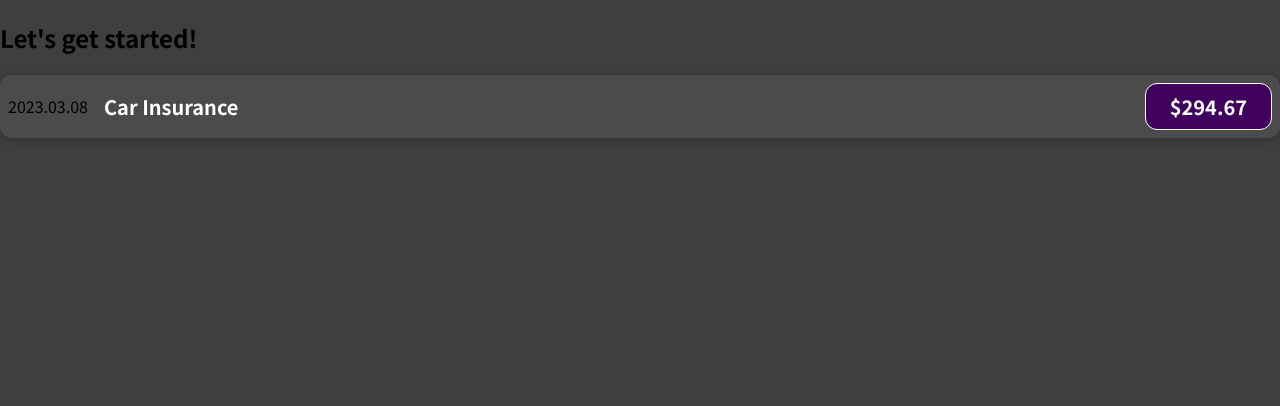
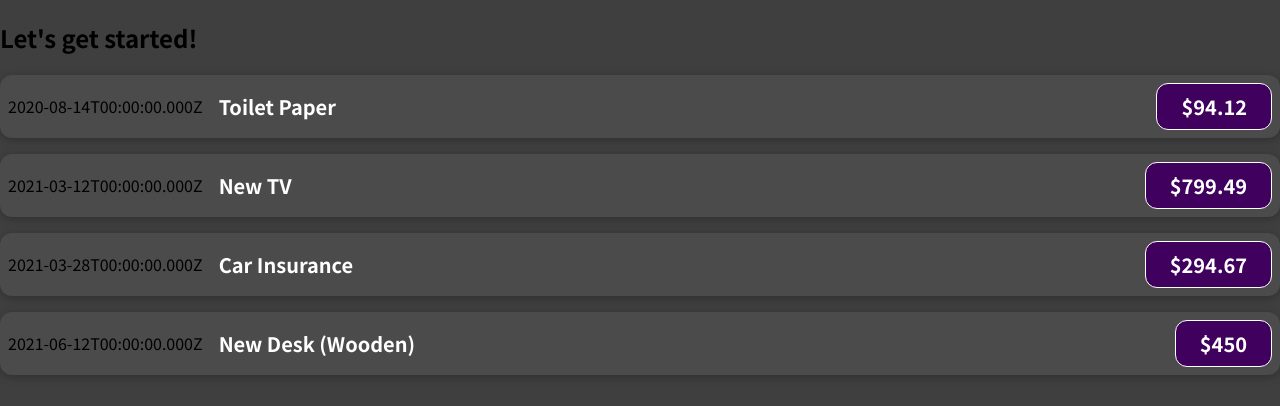
Before and after one commit to kangdy25/Into-the-React, a React (Create React App) app in the folder 01-starting-setup/: page / in a window 1280 px wide. Shown: the top 406 px of the page. Built offline with nearby package versions, Linux system fonts and the light colour scheme.

Commit message:
Learn Props

```diff
--- a/01-starting-setup/src/App.js
+++ b/01-starting-setup/src/App.js
@@ -1,10 +1,51 @@
 import ExpenseItem from "./components/ExpenseItem";
+
+const expenses = [
+  {
+    id: "e1",
+    title: "Toilet Paper",
+    amount: 94.12,
+    date: new Date(2020, 7, 14),
+  },
+  { id: "e2", title: "New TV", amount: 799.49, date: new Date(2021, 2, 12) },
+  {
+    id: "e3",
+    title: "Car Insurance",
+    amount: 294.67,
+    date: new Date(2021, 2, 28),
+  },
+  {
+    id: "e4",
+    title: "New Desk (Wooden)",
+    amount: 450,
+    date: new Date(2021, 5, 12),
+  },
+];
 
 function App() {
   return (
     <div>
       <h2>Let's get started!</h2>
-      <ExpenseItem></ExpenseItem>
+      <ExpenseItem
+        title={expenses[0].title}
+        amount={expenses[0].amount}
+        date={expenses[0].date}
+      ></ExpenseItem>
+      <ExpenseItem
+        title={expenses[1].title}
+        amount={expenses[1].amount}
+        date={expenses[1].date}
+      ></ExpenseItem>
+      <ExpenseItem
+        title={expenses[2].title}
+        amount={expenses[2].amount}
+        date={expenses[2].date}
+      ></ExpenseItem>
+      <ExpenseItem
+        title={expenses[3].title}
+        amount={expenses[3].amount}
+        date={expenses[3].date}
+      ></ExpenseItem>
     </div>
   );
 }
--- a/01-starting-setup/src/components/ExpenseItem.js
+++ b/01-starting-setup/src/components/ExpenseItem.jsx
@@ -1,12 +1,12 @@
 import "./ExpenseItem.css";
 
-function ExpenseItem() {
+function ExpenseItem(props) {
     return (
         <div className="expense-item">
-            <div>2023.03.08</div>
+            <div>{props.date.toISOString()}</div>
             <div className="expense-item__description">
-                <h2>Car Insurance</h2>
-                <div className="expense-item__price">$294.67</div>
+                <h2>{props.title}</h2>
+                <div className="expense-item__price">${props.amount}</div>
             </div>
         </div>
     );
```
